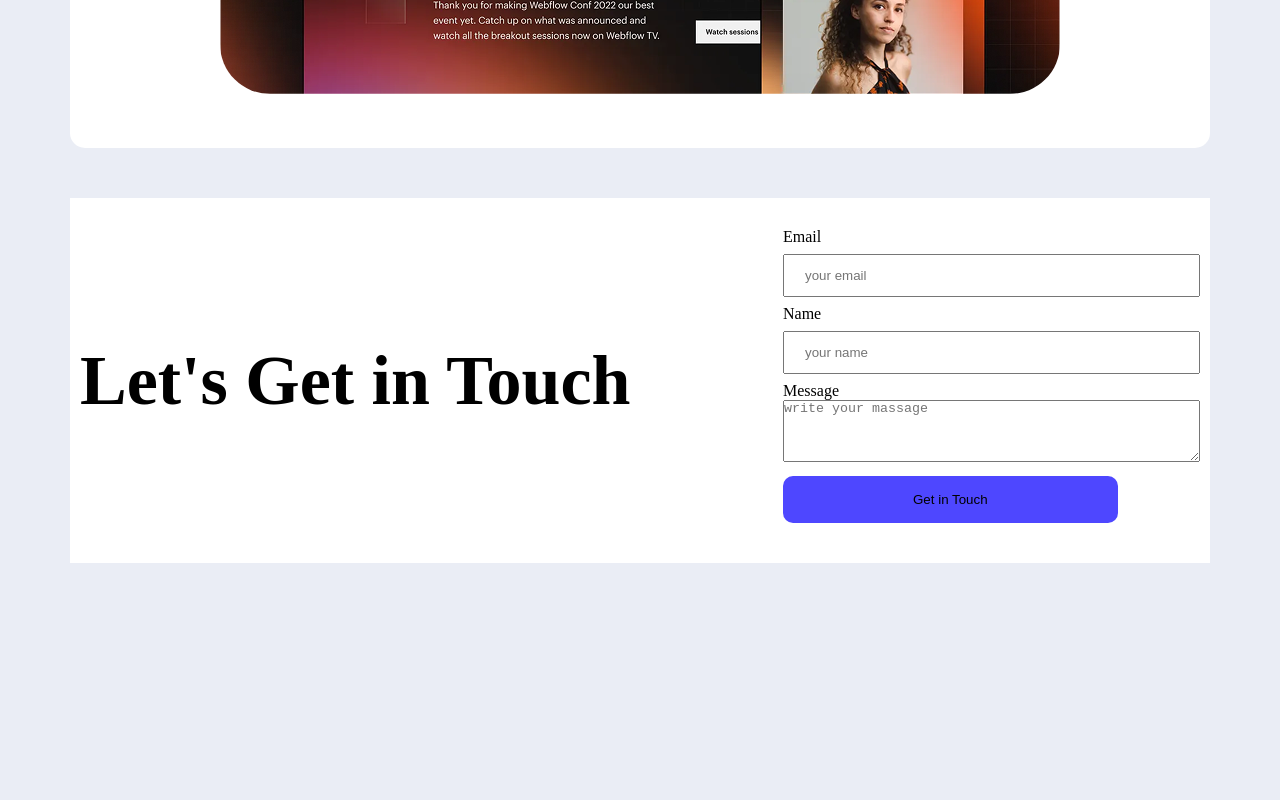
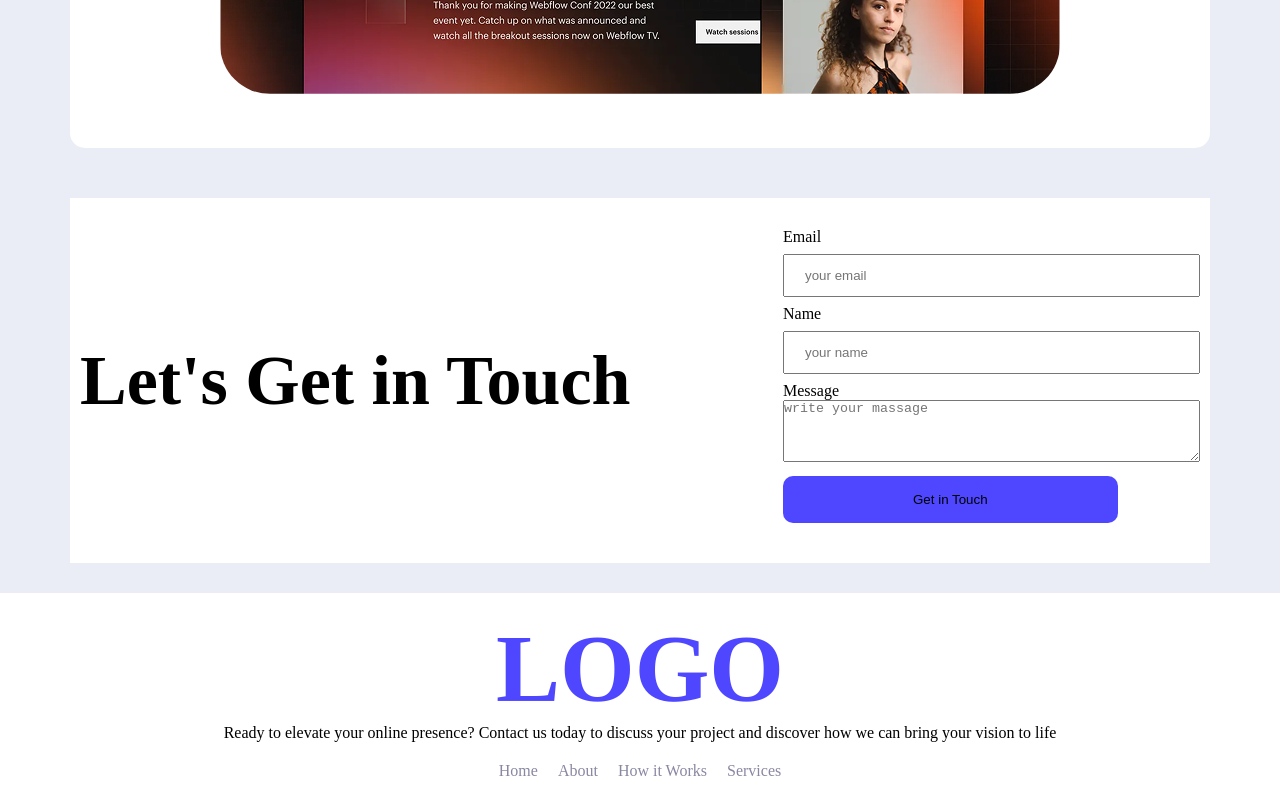
Before and after one commit to Rifat2286/first-project, a plain HTML site: page index.html in a window 1280 px wide. Shown: the part 2614-3414 px from the top of the page. Before the commit the page ends 3177 px from the top, so only its background shows below. Drawn offline with Linux system fonts and the light colour scheme.

Commit message:
footer section

```diff
--- a/index.html
+++ b/index.html
@@ -154,7 +154,7 @@
     </section>
     <!-- ======= card section end -->
 
-   <!--=====touch animation-->
+    <!--=====touch animation-->
 
 
     <!--=====touch animation-->
@@ -195,3 +195,30 @@
         </div>
     </section>
     <!--====form section-->
+
+    <!--====Footer Section-->
+
+    <footer>
+        <div class="container">
+            <div class="footer_wrapper">
+                <div class="footer">
+                    <h2>LOGO</h2>
+                </div>
+                <p class="p">Ready to elevate your online presence? Contact us today to discuss your project and
+                    discover how we
+                    can bring your vision to life</p>
+                <div class="section-content">
+                    <ul>
+                        <li><a href="#">Home</a></li>
+                        <li><a href="#">About</a></li>
+                        <li><a href="#">How it Works</a></li>
+                        <li><a href="#">Services</a></li>
+                    </ul>
+                </div>
+            </div>
+
+        </div>
+    </footer>
+</body>
+
+</html>
--- a/style.css
+++ b/style.css
@@ -299,3 +299,41 @@ input[type=email] {
     font-weight: 200px;
 }
 /*<!--====form section-->*/
+
+/*<!--====Footer Section-->*/
+.footer-section {
+    justify-content: center;
+}
+
+.footer h2 {
+    font-size: 6em;
+    font-weight: 900px;
+    color: #4E47FF;
+    text-align: center;
+}
+ .p{
+    text-align: center;
+
+}
+footer{
+    padding: 20PX 0;
+    background-color: #FFFFFF;
+    margin-top: 30px;
+}
+.section-content ul {
+    display: flex;
+    gap: 20px;
+    justify-content: center;
+    margin-top: 20px;
+}
+
+.section-content ul li a{
+
+  text-decoration: none;
+  color:#8987A1;
+
+}
+.section-content ul li{
+    list-style:  none;
+}
+/*<!--====Footer Section-->*/
```
